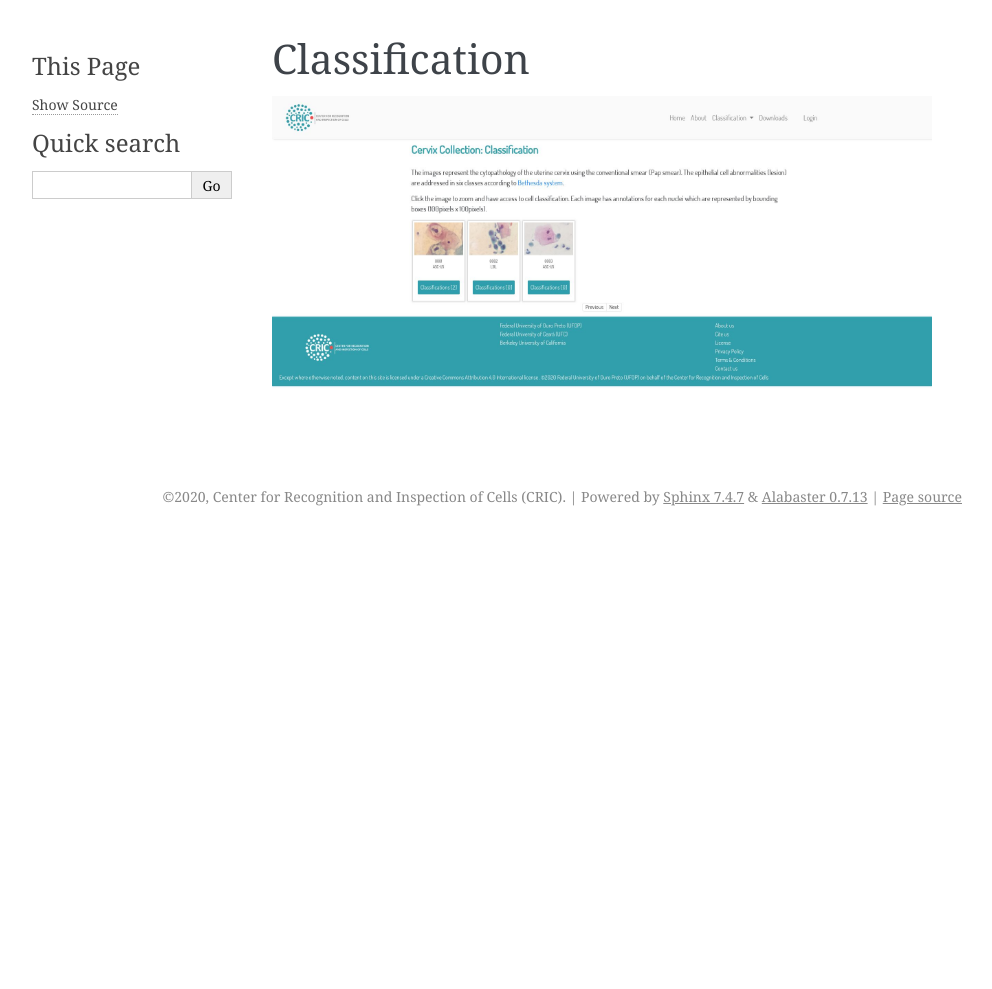
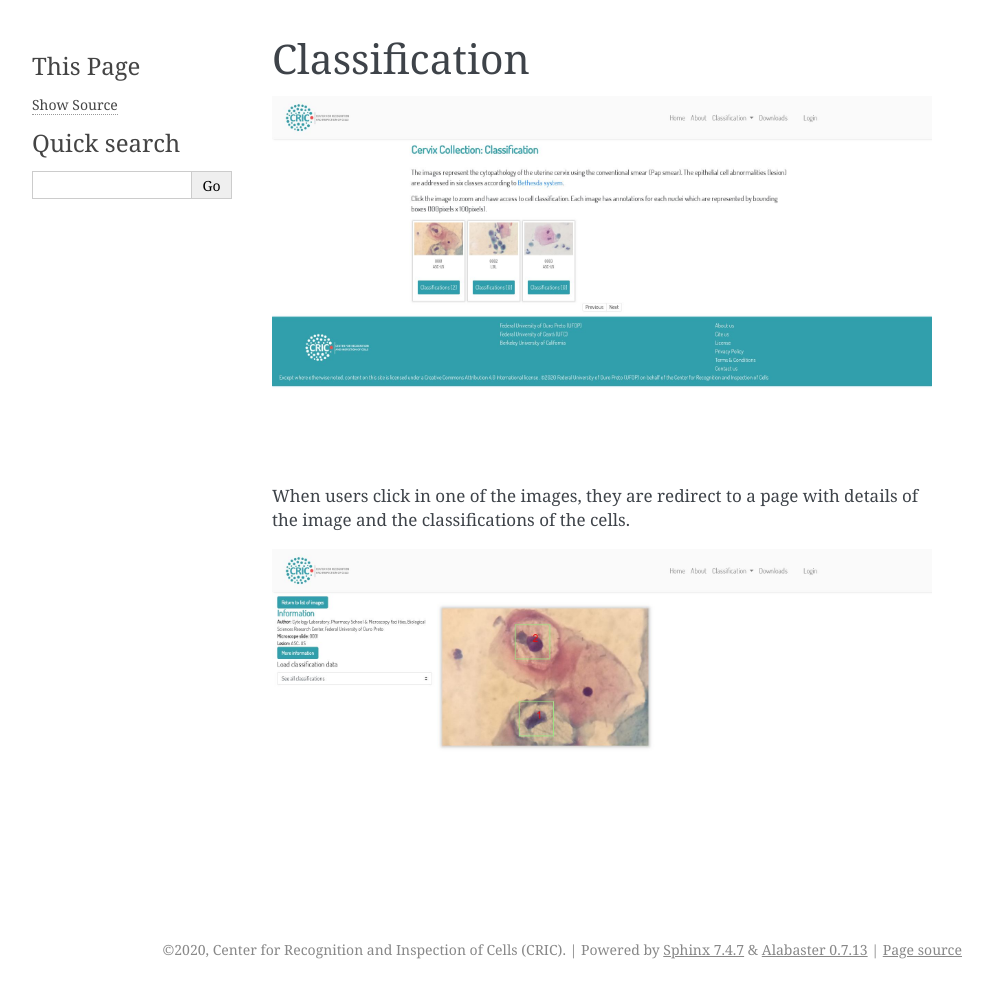
Before and after one commit to marcusv77/searchable-image-database-angular, a Sphinx documentation site: the page built from docs/anonymous-user/classification.rst, in a window 1280 px wide. Shown: the whole page, without its empty margins (148-1140 px from the left). Built offline with Sphinx 7.4.7, drawn with Linux system fonts in a browser that asks for light colours; pages that are not in the unit, such as notebooks, are missing from menus; before the commit the page ends 900 px from its top, so only the background shows below that.

Commit message:
Add image of classification view/details

```diff
--- a/docs/anonymous-user/classification.rst
+++ b/docs/anonymous-user/classification.rst
@@ -4,3 +4,13 @@ Classification
 ..  image:: ../screenshots/anonymous-classification.jpg
     :alt: Screenshot of Classification for anonymous user
     :align: center
+
+When users click in one of the images,
+they are redirect to a page
+with details of the image
+and
+the classifications of the cells.
+
+..  image:: ../screenshots/anonymous-classification-details.jpg
+    :alt: Screenshot of Classification Details for anonymous user
+    :align: center
--- a/docs/screenshots/anonymous.py
+++ b/docs/screenshots/anonymous.py
@@ -63,6 +63,19 @@ async def main():
         }
     )
 
+    await page.goto(
+        '{}/classification/image/1'.format(DOMAIN),
+        {
+            'waitUntil': 'networkidle0'
+        }
+    )
+    await page.screenshot(
+        {
+            'path': 'anonymous-classification-details.jpg',
+            'quality': 60,
+        }
+    )
+
     await asyncio.gather(
         page.waitForNavigation(
             {
```
Also changed, not shown: docs/screenshots/anonymous-classification-details.jpg (added).
